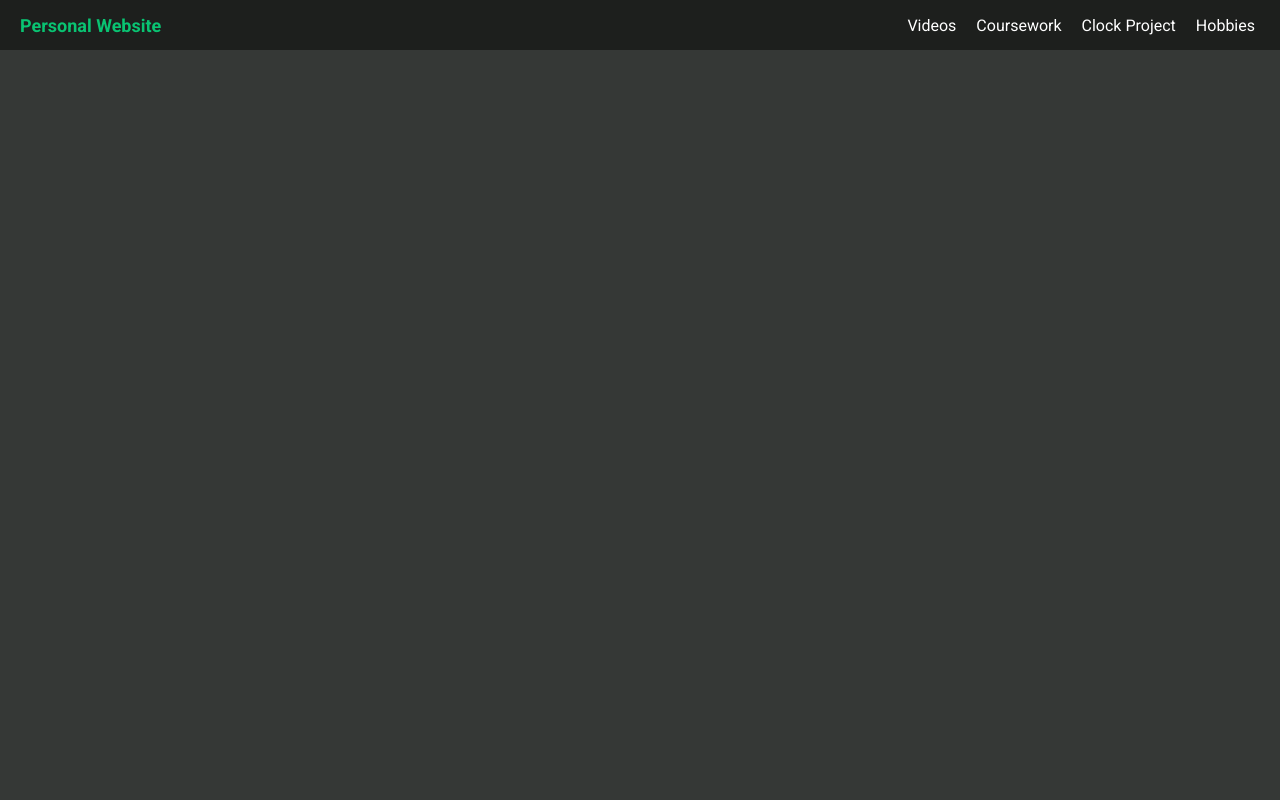
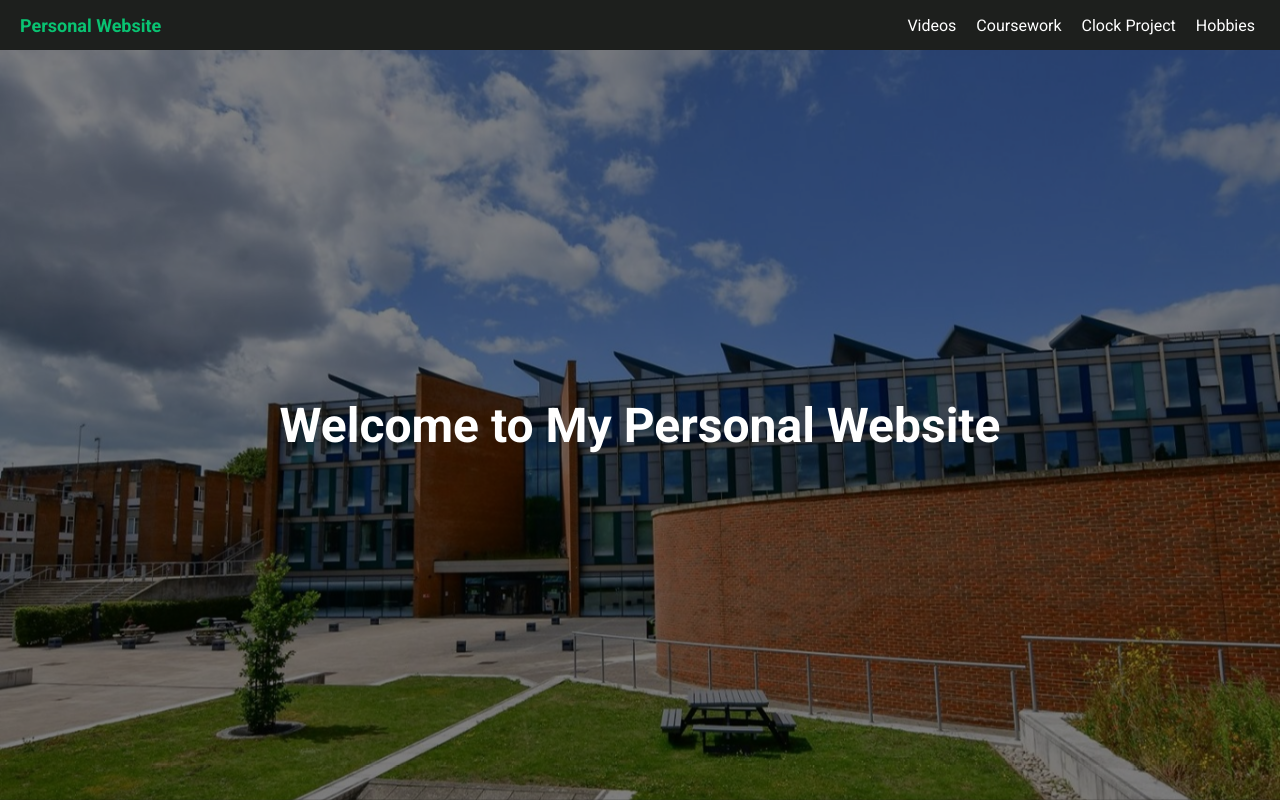
Before and after one commit to shanewansell/Personal-Website, a plain HTML site: page index.html in a window 1280 px wide. Drawn offline with Linux system fonts and the light colour scheme.

Commit message:
Altered box styling from white borders to box shadows and added image carousel and heading to index

```diff
--- a/index.html
+++ b/index.html
@@ -4,6 +4,7 @@
   <meta charset="UTF-8">
   <meta name="viewport" content="width=device-width, initial-scale=1.0">
   <link rel="stylesheet" href="styles/styles.css">
+  <link rel="stylesheet" href="styles/index.css">
   <title>Personal Website</title>
 </head>
 <body>
@@ -29,6 +30,17 @@
       </ul>
     </div>
   </header>
+
+  <div class="container">
+    <div class="overlay"></div>
+
+    <img src="images/Uni Image 1.jpg" alt="University Image 1">
+    <img src="images/Uni Image 2.jpg" alt="University Image 2">
+    <img src="images/Uni Image 3.jpg" alt="University Image 3">
+
+    <h1 class="heading">Welcome to My Personal Website</h1>
+  </div>
+
   <script src="app.js" defer></script>
 </body>
 </html>
--- a/styles/clock.css
+++ b/styles/clock.css
@@ -101,8 +101,7 @@
   padding: 20px;
   background-color: #1d1f1d;
   border-radius: 8px;
-  box-shadow: 0 4px 6px #4b4a4a1a;
-  border: 1px solid #ffffff;
+  box-shadow: 0 8px 24px rgba(0, 0, 0, 0.35);
 }
 
 .box h2 {
--- a/styles/coursework.css
+++ b/styles/coursework.css
@@ -4,15 +4,13 @@
   flex-direction: column;
   min-width: 0;
   flex: 3 1 0;
-  box-sizing: border-box;
   min-height: 0;
   max-height: 100%;
   height: auto;
   padding: 20px;
+  border-radius: 8px;
   background-color: #1d1f1d;
-  border-radius: 8px;
-  box-shadow: 0 4px 6px #4b4a4a1a;
-  border: 1px solid #ffffff;
+  box-shadow: 0 8px 24px rgba(0, 0, 0, 0.35);
 }
 
 .box h2 {
--- /dev/null
+++ b/styles/index.css
@@ -0,0 +1,69 @@
+.container {
+  height: calc(100vh - 50px);
+  height: calc(100dvh - 50px);
+  width: 100%;
+  position: relative;
+  display: flex;
+  justify-content: center;
+  align-items: center;
+}
+
+.overlay {
+  background-color: rgba(0, 0, 0, 0.5);
+  height: 100%;
+  width: 100%;
+  position: absolute;
+  top: 0;
+  left: 0;
+  z-index: 1;
+}
+
+.heading {
+  font-size: 48px;
+  color: white;
+  position: relative;
+  z-index: 2;
+}
+
+img {
+  width: 100%;
+  height: 100%;
+  object-fit: cover;
+  position: absolute;
+  top: 0;
+  left: 0;
+  animation: fade 9s ease-in-out infinite;
+}
+
+img:nth-of-type(1) {
+  animation-delay: 0s;
+}
+
+img:nth-of-type(2) {
+  animation-delay: 3s;
+}
+
+img:nth-of-type(3) {
+  animation-delay: 6s;
+}
+
+@keyframes fade {
+  0% {
+    opacity: 1;
+  }
+  33% {
+    opacity: 0;
+  }
+  66% {
+    opacity: 0;
+  }
+  100% {
+    opacity: 1;
+  }
+}
+
+@media only screen and (min-width: 601px) {
+  body {
+    overflow: hidden;
+  }
+}
--- a/styles/styles.css
+++ b/styles/styles.css
@@ -18,6 +18,8 @@ header a {
 }
 
 header {
+  position: relative;
+  z-index: 100;
   padding: 0 20px;
   background-color: #1d1f1d;
   height: 50px;
```
Also changed, not shown: images/Uni Image 1.jpg (added), images/Uni Image 2.jpg (added), images/Uni Image 3.jpg (added).
